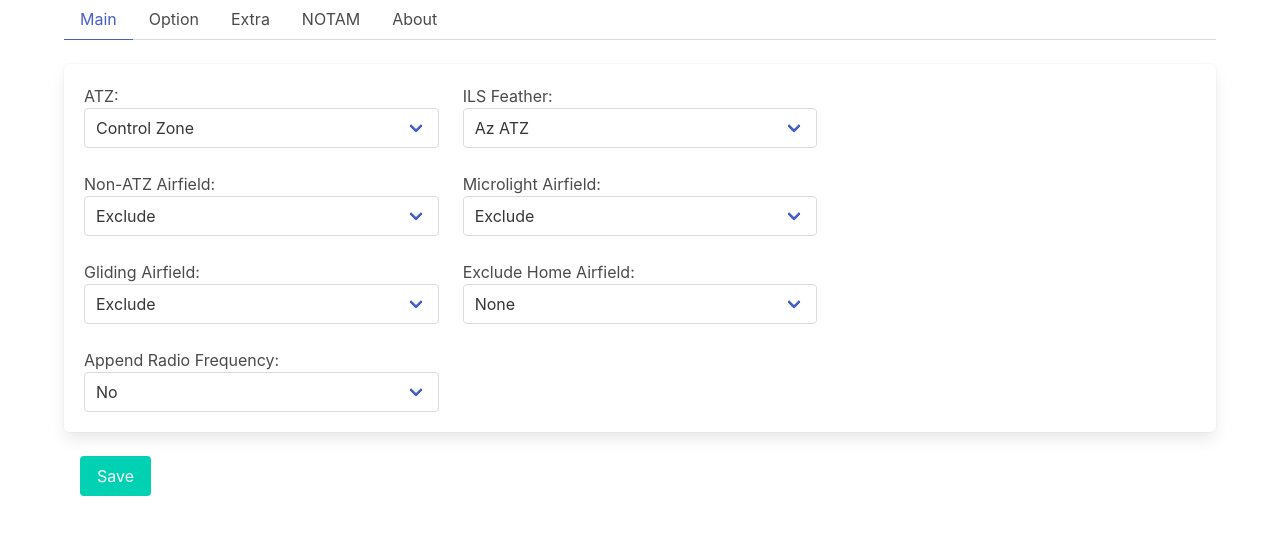
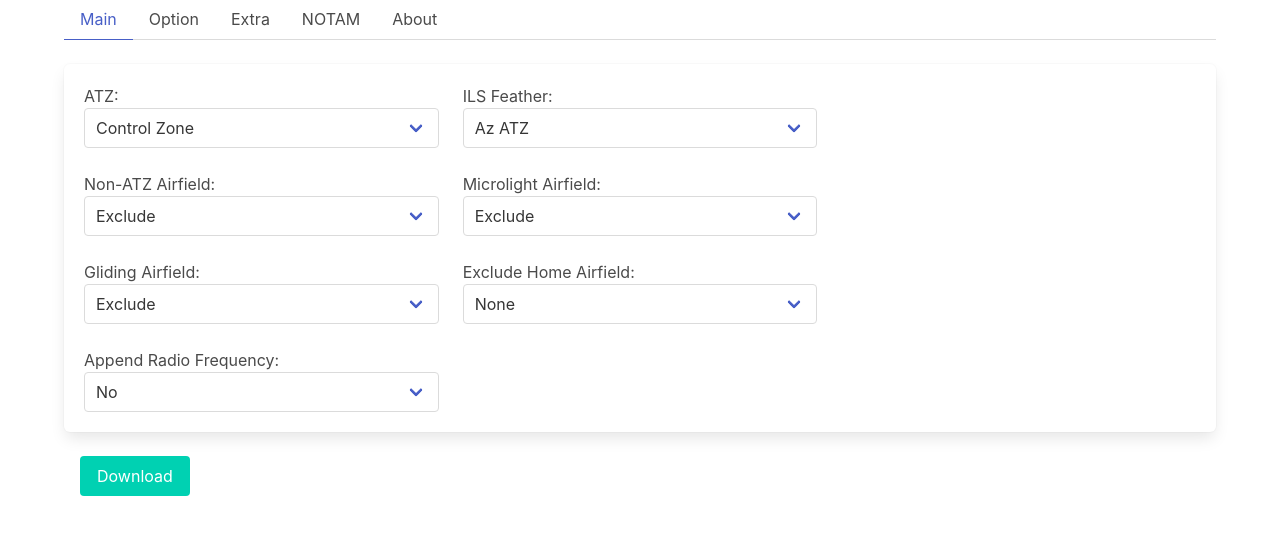
Before and after one commit to ahsparrow/asselect2, a Flask app: template asselect/templates/asselect.html in a window 1280 px wide. Shown: the part 100-656 px from the top of the page. Run offline with Flask 3, Linux system fonts and the light colour scheme; the template is opened without the code that fills it, so the values that code supplies are empty; parts of the project's set-up code (start-up, migrations or seed data) failed here and were passed over.

Commit message:
Change form submit from button to input

```diff
--- a/asselect/templates/asselect.html
+++ b/asselect/templates/asselect.html
@@ -54,9 +54,7 @@
 
     <div class="container block">
       <div class="mx-4">
-        <button class="button is-primary" type="submit">
-          Save
-        </button>
+        <input class="button is-primary" type="submit" value="Download">
       </div>
     </div>
   </form>
```
